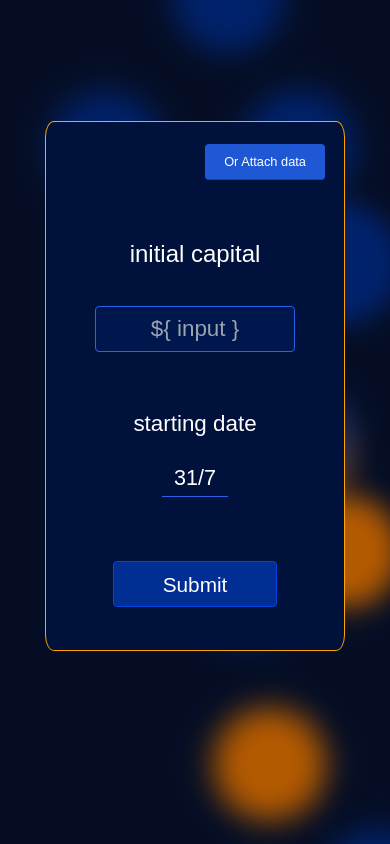
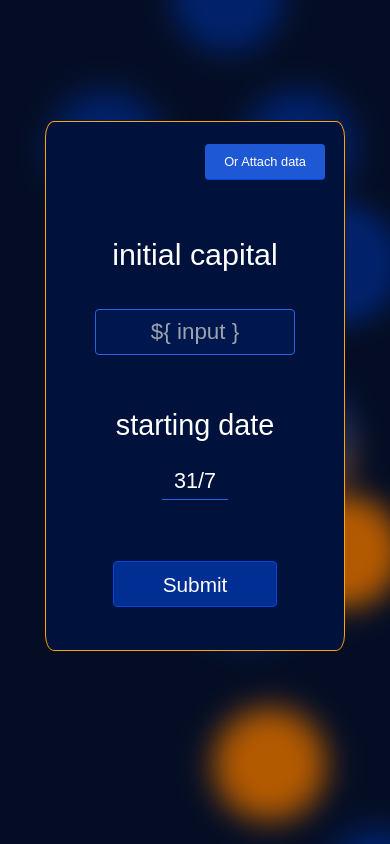
Before and after one commit to AlanTyping/trading-app, a React (Create React App) app: page / in a window 390 px wide. Built offline with nearby package versions, Linux system fonts and the light colour scheme.

Commit message:
initial-form font changes for mobile

```diff
--- a/src/routes/chart/components/forms/form2/Form2.tsx
+++ b/src/routes/chart/components/forms/form2/Form2.tsx
@@ -44,7 +44,7 @@ export default function Form2() {
         </div>
 
         <div className='h-[35%] w-full flex items-center justify-center justify-evenly flex-col justify-evenly'>
-          <p id='initial-capital-title'>initial capital</p>
+          <p id='initial-capital-title' >initial capital</p>
 
           <input id='capital-form' type='number' name='numberInput' step="any" onChange={handleInputChange}
             className='bg-[#00174d] border-[1px] border-blue-600 rounded text-[#bfd3ff]
--- a/src/routes/chart/components/forms/form2/form2.css
+++ b/src/routes/chart/components/forms/form2/form2.css
@@ -27,7 +27,11 @@ h4 {
     }
 
     #initial-capital-title {
-        font-size: 1.5rem;
+        font-size: 1.9rem;
+    }
+
+    #starting-date-title {
+        font-size: 1.8rem;
     }
 
     #first-form-container {
```
